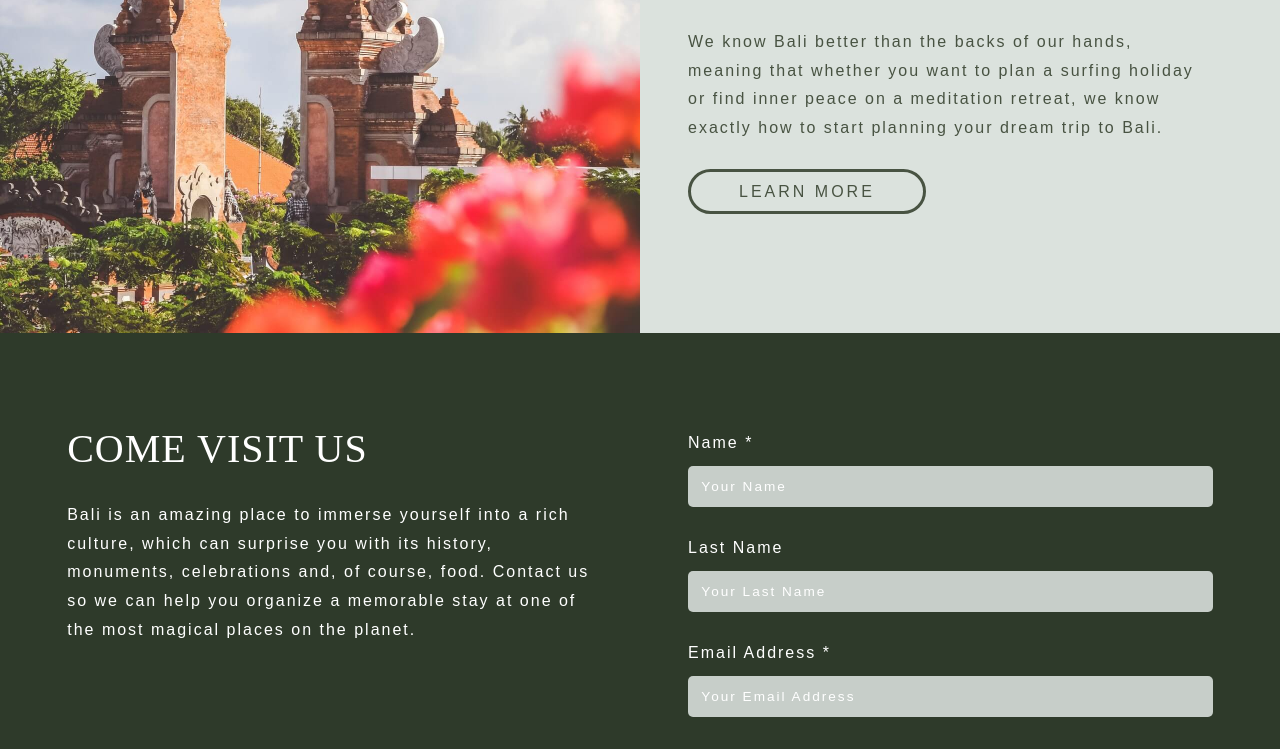
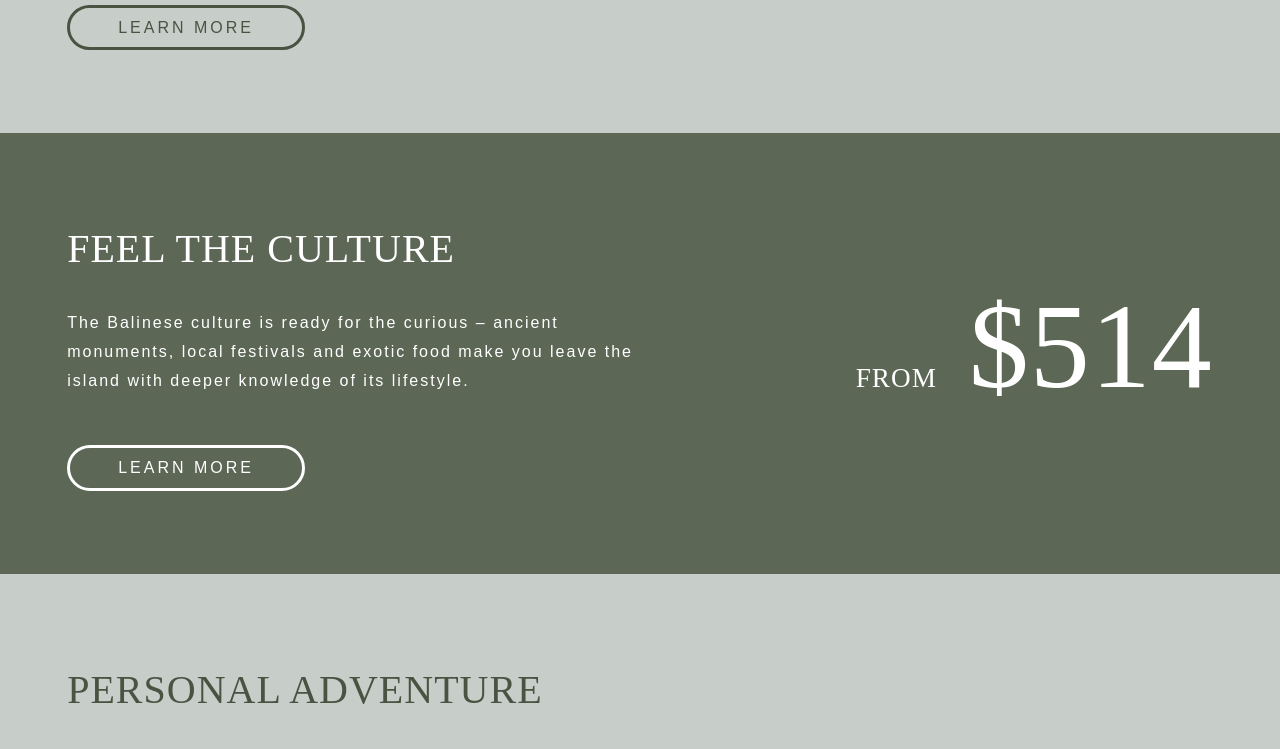
Before and after one commit to SutheeDev/react-poveda, a React (Vite) app in the folder client/: page /Pricing in a window 1280 px wide. Shown: the part 1720-2469 px from the top of the page. Built offline with nearby package versions, Linux system fonts and the light colour scheme.

Commit message:
added Message, Invitation, Gallery, and Footer to Contact.jsx

```diff
--- a/client/src/pages/Contact.jsx
+++ b/client/src/pages/Contact.jsx
@@ -1,11 +1,34 @@
 import styled from "styled-components";
-import { Hero } from "../components";
+import { Hero, Message, Invitation, Gallery, Footer } from "../components";
 import imgUrl from "../assets/images/HERO_08_CONTACT.jpg";
+import imgIg1 from "../assets/images/GL_IG_01.jpg";
+import imgIg2 from "../assets/images/GL_IG_02.jpg";
+import imgIg3 from "../assets/images/GL_IG_03.jpg";
 
 const Contact = () => {
   return (
     <Wrapper>
       <Hero smText={`it's time to`} bgText="contact us" imgUrl={imgUrl} />
+
+      <Message
+        title="come visit"
+        paragraph={`We’ve been obsessed with exploring this island for several years – let us show you the best spots we’ve found! From breathtaking locations to colorful culture and relaxing mood, we can help you organize a memorable stay in one of the most magical places on the planet.`}
+      />
+
+      <Invitation />
+
+      <Gallery
+        title="follow us on instagram"
+        img1={imgIg1}
+        img2={imgIg2}
+        img3={imgIg3}
+        bgColor="var(--light-grey)"
+        mainBtnText="@poveda_travel"
+        mainPath="https://www.instagram.com/"
+        ig={true}
+      />
+
+      <Footer />
     </Wrapper>
   );
 };
--- a/client/src/pages/Pricng.jsx
+++ b/client/src/pages/Pricing.jsx
@@ -4,8 +4,8 @@ import {
   Message,
   Package,
   Footer,
+  Testimonial,
   Invitation,
-  Article,
 } from "../components";
 import imgUrl from "../assets/images/HERO_07_PRICING.jpg";
 
@@ -26,22 +26,39 @@ const Pricing = () => {
         title="relax in bali"
         info={`Amazing, all-inclusive resorts, beautiful beaches and mindfulness sessions - these are just a few of the things that will help you relax and enjoy your holiday.`}
         price="420"
-        bgColor="var(--green-2)"
+        bgColor="var(--green-3)"
         txColor="var(--white)"
         btnText="learn more"
       />
 
-      <Article
-        title="a place to be"
-        pFirst={`It's no coincidence that Bali is one of the top destinations for the Instagram nation. The breathtaking nature, the endless beaches, exotic temples and friendly locals make the island a place for everyone.`}
-        pSecond={`We know Bali better than the backs of our hands, meaning that whether you want to plan a surfing holiday or find inner peace on a meditation retreat, we know exactly how to start planning your dream trip to Bali.`}
-        bgColor="var(--light-grey)"
+      <Package
+        title="adventure in bali"
+        info={`Explore the tropical nature, hop on a scooter to drive around the island or choose other activities, such as water sports, to make your holiday memorable.`}
+        price="569"
+        bgColor="var(--grey)"
         txColor="var(--green-2)"
-        btnHoverColor="var(--white)"
         btnText="learn more"
-        imgLeft={true}
-        img={imgAr1}
       />
+
+      <Package
+        title="feel the culture"
+        info={`The Balinese culture is ready for the curious – ancient monuments, local festivals and exotic food make you leave the island with deeper knowledge of its lifestyle.`}
+        price="514"
+        bgColor="var(--green-3)"
+        txColor="var(--white)"
+        btnText="learn more"
+      />
+
+      <Package
+        title="personal adventure"
+        info={`Looking for something a bit more out there? No problem. We are here to help you plan your special experience and find the best solutions on how to make your wishes come true. Contact us to make your dream vacation come true.`}
+        price="611"
+        bgColor="var(--grey)"
+        txColor="var(--green-2)"
+        btnText="learn more"
+      />
+
+      <Testimonial bgColor="var(--green-3)" />
 
       <Invitation
         title="come visit us"
--- a/client/src/pages/index.jsx
+++ b/client/src/pages/index.jsx
@@ -4,6 +4,6 @@ export { default as Adventure } from "./Adventure";
 export { default as Contact } from "./Contact";
 export { default as Culture } from "./Culture";
 export { default as Landing } from "./Landing";
-export { default as Pricing } from "./Pricng";
+export { default as Pricing } from "./Pricing";
 export { default as Relax } from "./Relax";
 export { default as Visit } from "./Visit";
```
